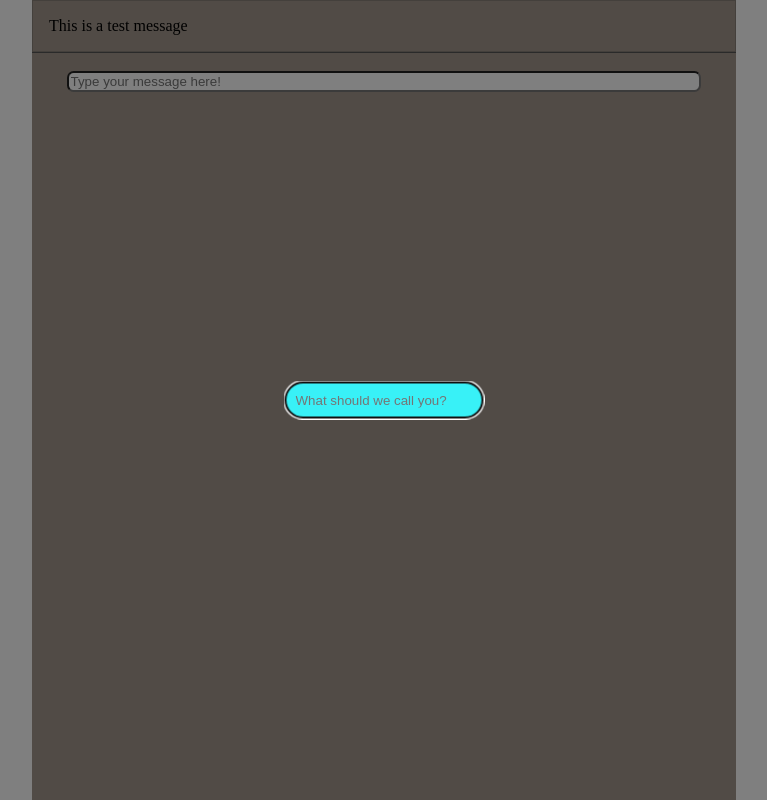
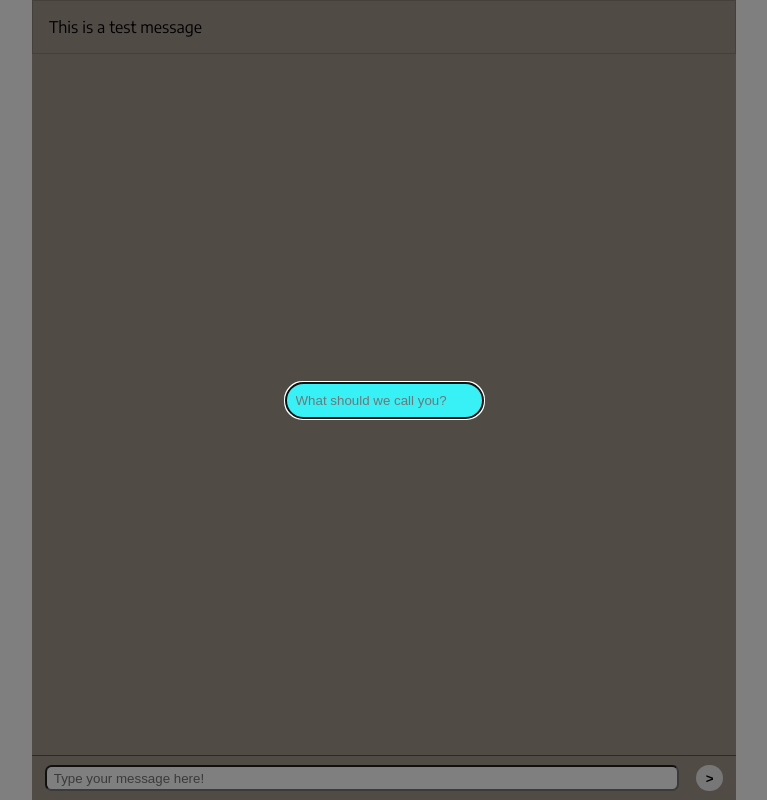
Before and after one commit to The-Bob/wezelchat, a website: page src/client/index.html in a window 1280 px wide. Shown: the whole page, without its empty margins (256-1023 px from the left). Drawn offline with nearby package versions, Linux system fonts and the light colour scheme; no server answers.

Commit message:
Chatlist and input overhaul

```diff
--- a/src/client/index.html
+++ b/src/client/index.html
@@ -8,10 +8,13 @@
 		<link rel="apple-touch-icon" sizes="180x180" href="/apple-touch-icon.png">
 		<link rel="icon" type="image/png" sizes="32x32" href="/favicon-32x32.png">
 		<link rel="icon" type="image/png" sizes="16x16" href="/favicon-16x16.png">
-		<link rel="manifest" href="/site.webmanifest">
+		<!-- No web manifest yet<link rel="manifest" href="/site.webmanifest"> -->
 		<link rel="mask-icon" href="/safari-pinned-tab.svg" color="#5bbad5">
 		<meta name="msapplication-TileColor" content="#da532c">
 		<meta name="theme-color" content="#ffffff">
+
+		<!--fonts-->
+		<link href="https://fonts.googleapis.com/css?family=Encode+Sans:400,900" rel="stylesheet">
 
 		<title>WezelChat!</title>
 		<link rel="stylesheet" href="styles/main.css" type="text/css"/>
@@ -33,6 +36,7 @@
 				</ul>
 				<form id="chatForm">
 					<input type="text" id="chatInput" placeholder="Type your message here!"></input>
+					<input type="submit" id="chatSubmit" value=">"></input>
 				</form>
 			</div>
 		</div>
--- a/src/client/styles/main.scss
+++ b/src/client/styles/main.scss
@@ -1,14 +1,20 @@
+@import 'mixins';
+
+/*variables*/
+$backgroundColor: #38f1f7;
+
 * {margin: 0; padding: 0; box-sizing: border-box;}
 body{
 	min-height: 100vh;
 	height: 100vh;
+	font-family: "Encode Sans", sans-serif;
 }
 
 #wrapper{
-	display: flex;
-	justify-content: center;
+	@include center(true, false);
 	text-align: center;
 }
+
 
 #nameScreen{
 	position: fixed;
@@ -19,46 +25,60 @@ body{
 	background-color: rgba(0, 0, 0, .5);
 }
 
+#nameForm {
+  height: 100vh;
+	@include center(true, true);
+
+}
+
 #nameInput {
-	position: fixed;
-	left: 50%;
-	top: 50%;
-	transform: translate(-50%, -50%);
-	background: #38f1f7;
+	background: $backgroundColor;
 	border-radius: 1.5em;
 	padding: .75em;
+	width: -moz-fit-content;
 	border: none;
 }
 
 #chatWindow {
+	display: flex;
+	flex-direction: column;
+	justify-content: center;
 	width: 55%;
 	min-width: 500px;
-	margin: 0 auto;
 	background-color: #a3978d;
+	height: 100vh;
+
+	#chatList{
 		padding: 0;
-	height: 100vh;
+		height: 95vh;
+		overflow-y: auto;
 	}
-
 
 	#chatForm {
 		border-top: 1px outset black;
 		height: 5vh;
 		min-height: 45px;
-	margin-bottom: 0;
+		@include center(true, true);
+
+		#chatInput {
+			border-radius: .5em;
+			padding: .5em;
+			width: 90%;
+			height: 2em;
 		}
 
-#chatInput {
-	margin-top: 2.5%;
-	margin-bottom: 2.5%;
-	border-radius: .5em;
-	padding: .1em;
-	width: 90%;
-	/*height: 90%;*/
+		#chatSubmit {
+			margin-left: 2.5%;
+			border-radius: 50%;
+			width: 2em;
+			height: 2em;
+			border: none;
+			font-weight: 900;
+		}
+	}
 }
 
-#chatList{
-	padding: 0;
-}
+
 
 .message{
 	border: #898079 solid 1px;
@@ -80,9 +100,11 @@ body{
 		width: 100vw;
 		padding: 0;
 		height: 100vh;
+		min-width: 10px;
 	}
 
 	#chatInput {
-
+		align-content: stretch;
+		margin: 2.5% inherit;
 	}
 }
```
Also changed, not shown: src/client/styles/main.css, 1 other file. Lines whose indentation alone changed are shown as unchanged.
